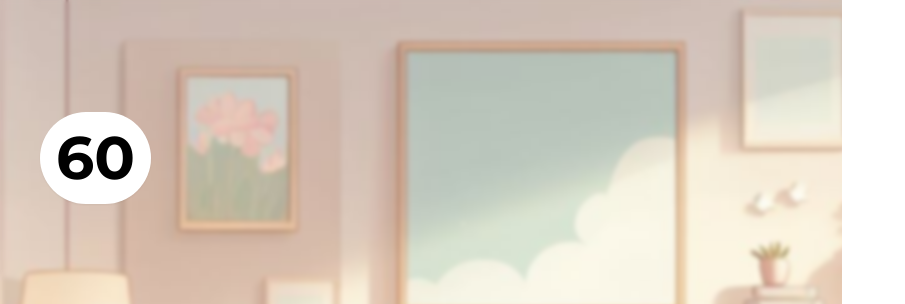
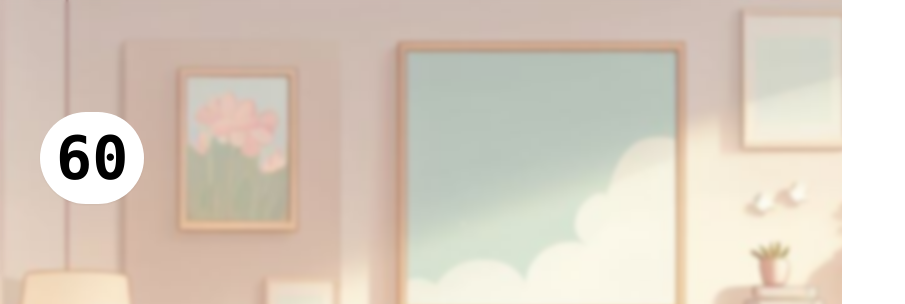
Before and after one commit to Stasnislau/words-learner, a React (Vite) app: page /game in a window 1280 px wide. Shown: the top 304 px of the page, without its empty margins (0-905 px from the left). Built offline with nearby package versions, Linux system fonts and the light colour scheme.

Commit message:
improved animation of the timer

```diff
--- a/src/components/game/timer.tsx
+++ b/src/components/game/timer.tsx
@@ -3,31 +3,31 @@ import { motion, AnimatePresence } from 'framer-motion';
 const Timer = ({ time }: { time: number }) => {
 
     const variants = {
-        initial: { opacity: 0, y: -50, scale: 0.7 },
-        animate: { opacity: 1, y: 0, scale: 1 },
-        exit: { opacity: 0, y: 50, scale: 0.7 },
+        initial: { opacity: 0, y: -50, scale: 0.7, rotate: -90, color: "#000" },
+        animate: { opacity: 1, y: 0, scale: 1, rotate: 0, color: "#000" },
+        exit: { opacity: 0, y: 50, scale: 0.7, rotate: 90, color: "#000" },
     };
 
     const lastFiveSecondsVariants = {
-        initial: { opacity: 0, y: -50, scale: 1.5, color: "#000" },
-        animate: { opacity: 1, y: 0, scale: 1, color: "#f00" },
-        exit: { opacity: 0, y: 50, scale: 0.5, color: "#000" },
+        initial: { opacity: 0, y: -50, scale: 1.5, rotate: -90, color: "#000" },
+        animate: { opacity: 1, y: 0, scale: 1, rotate: 0, color: "#f00" },
+        exit: { opacity: 0, y: 50, scale: 0.5, rotate: 90, color: "#000" },
     };
 
     const digits = time.toString().padStart(2, '0').split('');
 
     return (
-        <div className="flex justify-center items-center bg-white shadow-sm rounded-full p-4  ">
-            <AnimatePresence mode="wait">
+        <div className="flex justify-center items-center bg-white shadow-sm rounded-full p-4 min-w-max min-h-max">
+            <AnimatePresence mode="popLayout">
                 {digits.map((digit, index) => (
                     <motion.span
-                        key={index}
+                        key={digit + index}
                         variants={time <= 5 ? lastFiveSecondsVariants : variants}
                         initial="initial"
                         animate="animate"
                         exit="exit"
                         transition={{ duration: 0.5 }}
-                        className="text-6xl font-bold"
+                        className="text-6xl font-bold font-mono"
                     >
                         {digit}
                     </motion.span>
```
